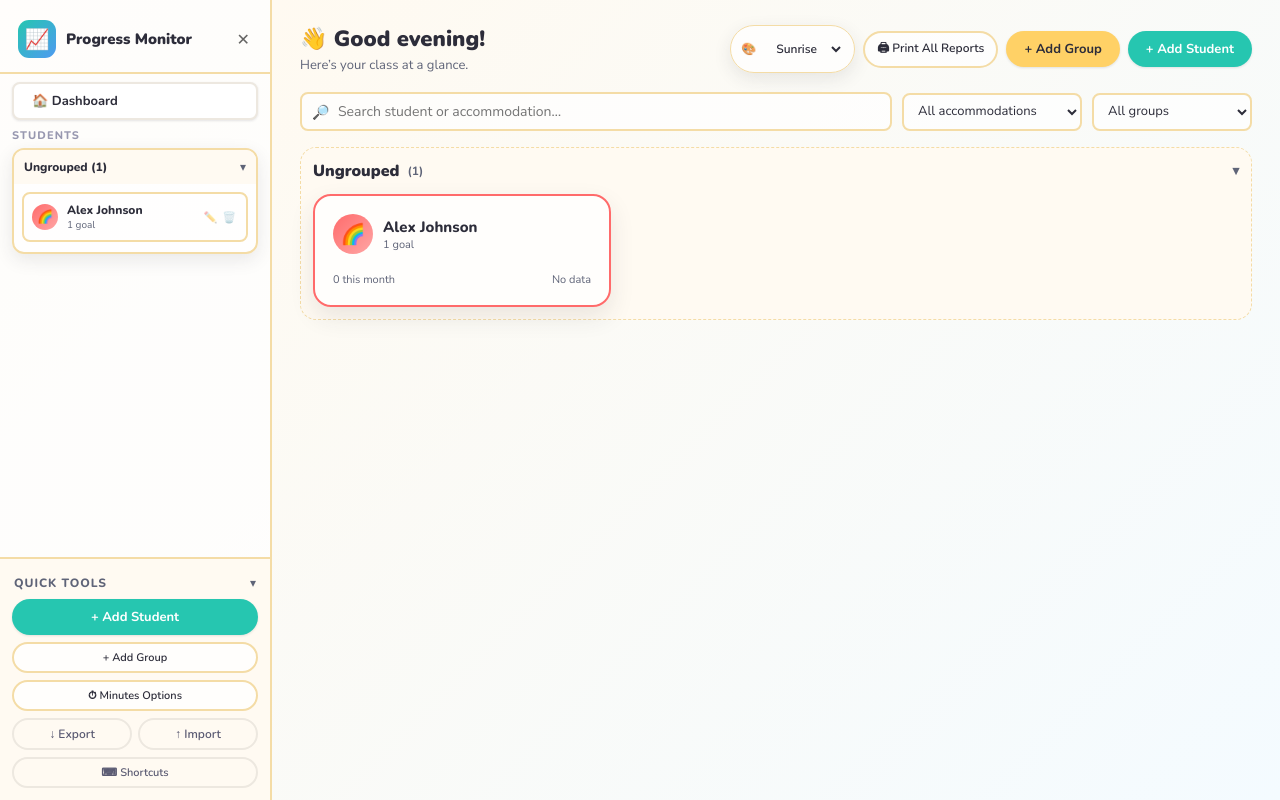
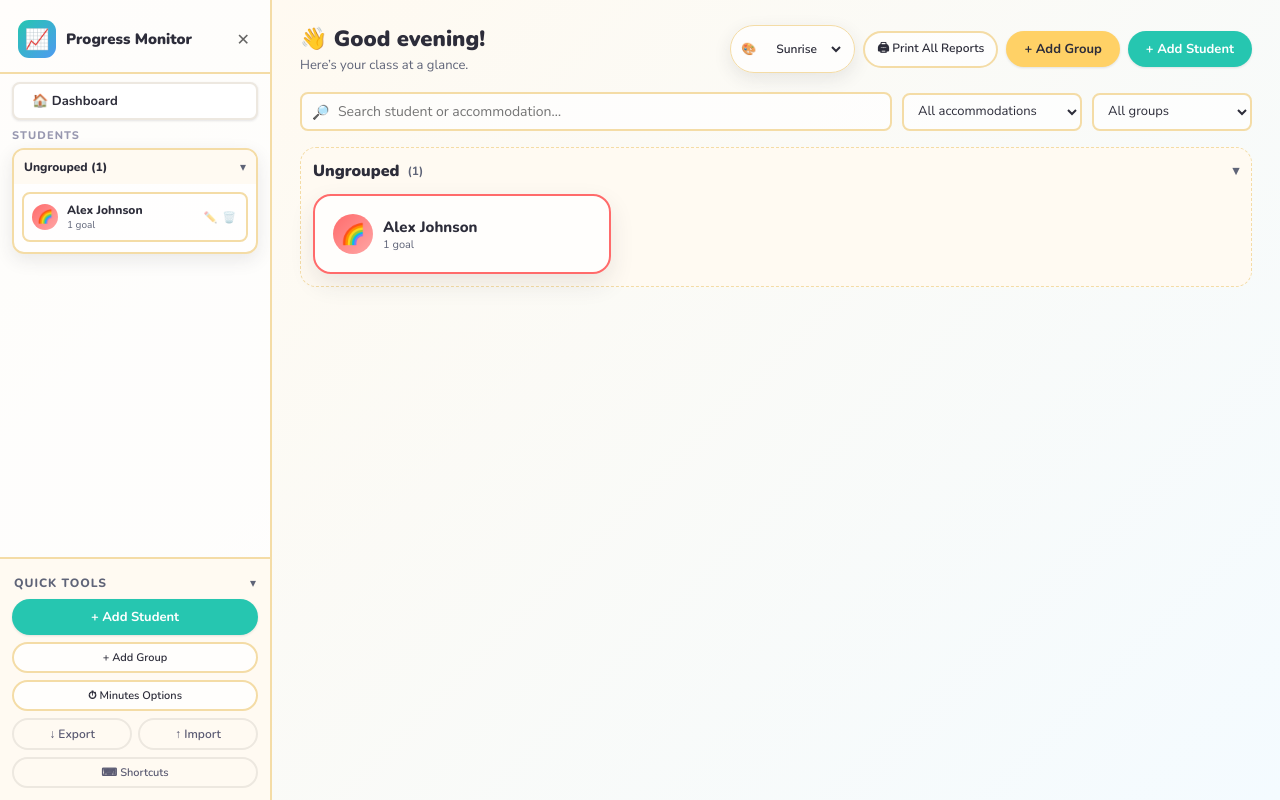
Before and after one commit to logan-stum/ProgressMonitor2.0, a React (Vite) app: page / in a window 1280 px wide. Built offline with nearby package versions, Linux system fonts and the light colour scheme.

Commit message:
updates to logic for behind student

```diff
--- a/src/App.jsx
+++ b/src/App.jsx
@@ -571,11 +571,6 @@ function Dashboard({
 
   const renderStudentCard = (student, index) => {
     const p = getPal(index);
-    const allPts = student.charts.flatMap(c => c.data ?? []);
-    const latest = allPts[allPts.length - 1];
-    const thisMonthStr = `${thisYear}-${String(new Date().getMonth() + 1).padStart(2, "0")}`;
-    const monthPts = allPts.filter(pt => pt.x?.startsWith(thisMonthStr));
-    const streak = monthPts.length;
     const accList = student.accommodations ?? [];
     const hasAccommodations = accList.length > 0;
     const accDays = student.accDays ?? {};
@@ -586,7 +581,9 @@ function Dashboard({
     // Work out, per goal, whether the latest entry has fallen below the trend line connecting
     // baseline (date+value) to goal (date+value) — i.e. below where the student should be *today*
     // if on pace, not just below the final goal number.
-    // 2+ points under the trend line => red (critical), less than 2 but still under => yellow (watch).
+    // Severity is based on the two most recent points, not just magnitude:
+    //  - latest point below the line, but the point before it was on/above the line => yellow (new dip)
+    //  - latest point below the line, AND the point before it was also below the line => red (a trend)
     let redGoalCount = 0, yellowGoalCount = 0;
     const goalStatuses = student.charts.map(c => {
       const cPts = c.data ?? [];
@@ -597,7 +594,15 @@ function Dashboard({
       const diff = onTrackValue - cLatest.y;
       // Small epsilon so floating-point rounding on a point that's essentially right on the
       // trend line doesn't get flagged as "behind" by a fraction of a point.
-      const level = diff >= 2 ? "red" : diff > 0.05 ? "yellow" : null;
+      const EPS = 0.05;
+      let level = null;
+      if (diff > EPS) {
+        const cPrev = cPts[cPts.length - 2];
+        const prevOnTrackValue = cPrev ? getOnTrackValue(c, cPrev.x) : null;
+        const prevDiff = prevOnTrackValue != null ? prevOnTrackValue - cPrev.y : null;
+        const prevWasBelow = prevDiff != null && prevDiff > EPS;
+        level = prevWasBelow ? "red" : "yellow";
+      }
       if (level === "red") redGoalCount++;
       else if (level === "yellow") yellowGoalCount++;
       return { cPts, cLatest, level, diff, onTrackValue };
@@ -646,16 +651,16 @@ function Dashboard({
             <div key={ci} style={{ background: levelBg, borderRadius: 8, padding: "8px 10px", border: `1.5px solid ${levelColor ? levelColor : p.border + "44"}` }}>
               <div style={{ display: "flex", justifyContent: "space-between", alignItems: "center", marginBottom: 4 }}>
                 <span style={{ fontSize: 12, fontWeight: 700, color: theme.text, overflow: "hidden", textOverflow: "ellipsis", whiteSpace: "nowrap", flex: 1, display: "flex", alignItems: "center", gap: 4 }}>
-                  {level && <span title={`${Math.round(diff * 10) / 10} pt${Math.round(diff * 10) / 10 !== 1 ? "s" : ""} behind pace`}>{level === "red" ? "🔴" : "🟡"}</span>}
+                  {level && <span title={level === "red" ? "Below target for two entries in a row" : "Newly below target"}>{level === "red" ? "🔴" : "🟡"}</span>}
                   {c.name}
                 </span>
                 <span style={{ fontFamily: "var(--font-head)", fontWeight: 900, fontSize: 14, color: levelColor || p.chip, flexShrink: 0, marginLeft: 6 }}>{cLatest.y}%</span>
               </div>
               {onTrackValue != null && (
                 <div style={{ fontSize: 10, color: levelColor || theme.subtle, marginBottom: 4 }}>
-                  {level
-                    ? `Target ${Math.round(onTrackValue * 10) / 10}% by ${cLatest.x} — ${Math.round(diff * 10) / 10} pt${Math.round(diff * 10) / 10 !== 1 ? "s" : ""} behind`
-                    : `On pace · target was ${Math.round(onTrackValue * 10) / 10}% as of ${cLatest.x}`}
+                  {level === "red" && `Target ${Math.round(onTrackValue * 10) / 10}% by ${cLatest.x} — below target 2 entries in a row`}
+                  {level === "yellow" && `Target ${Math.round(onTrackValue * 10) / 10}% by ${cLatest.x} — newly below target`}
+                  {!level && `On pace · target was ${Math.round(onTrackValue * 10) / 10}% as of ${cLatest.x}`}
                 </div>
               )}
               <Sparkline data={cPts} color={p.chip} />
@@ -667,11 +672,6 @@ function Dashboard({
             </div>
           );
         })}
-
-        <div style={{ display: "flex", justifyContent: "space-between", alignItems: "center", fontSize: 11, color: theme.subtle, marginTop: 8 }}>
-          <span>{streak} this month</span>
-          <span>{latest ? `${latest.y}% latest` : "No data"}</span>
-        </div>
       </div>
     );
   };
```
